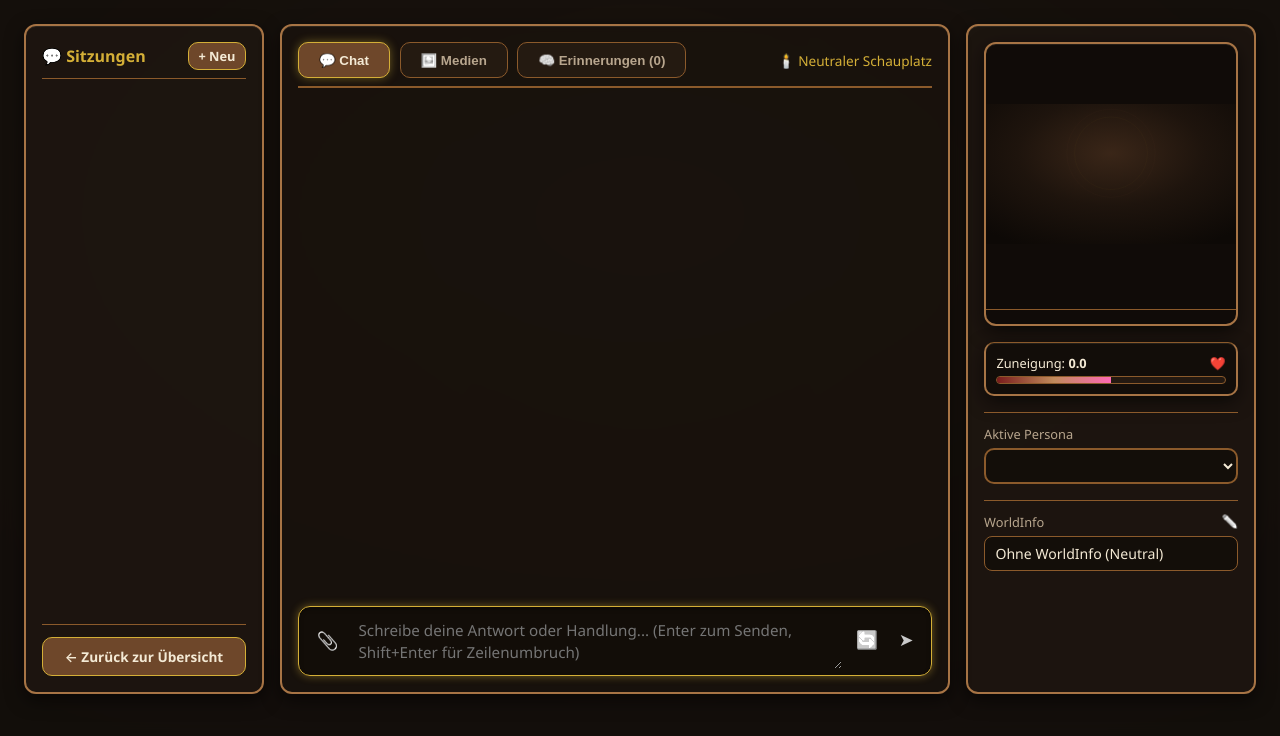
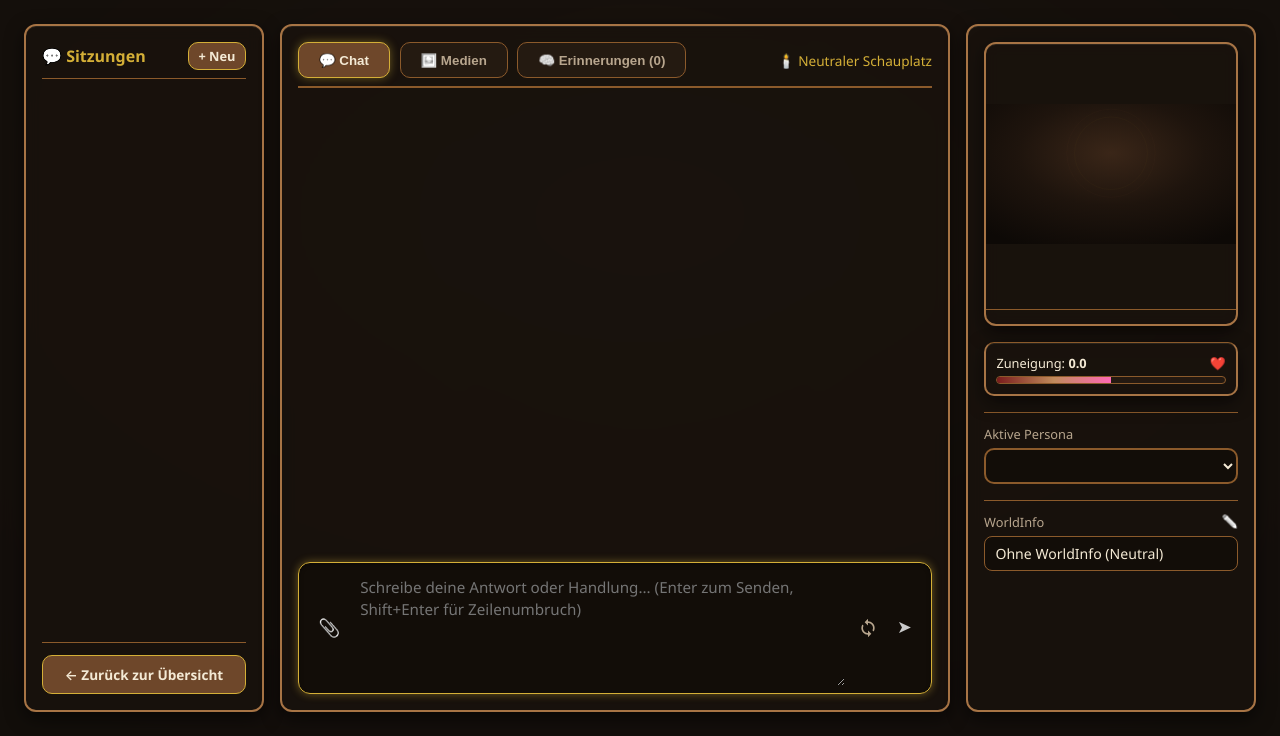
Before and after one commit to Z-Ray-Entertainment/aimo, a Flask app: template flask/templates/chat/session.html in a window 1280 px wide. Shown: the part 64-800 px from the top of the page. Run offline with Flask 3, Linux system fonts and the light colour scheme; the template is opened without the code that fills it, so the values that code supplies are empty.

Commit message:
Error toast if ollama vanihed, layout adjustments

```diff
--- a/flask/static/css/theme.css
+++ b/flask/static/css/theme.css
@@ -267,6 +267,12 @@ button.btn:hover {
   display: flex;
   flex-direction: column;
   flex: 1;
+  min-height: 0;
+  gap: 1.25rem;
+}
+
+#location-switch-container:empty {
+  display: none;
 }
 
 /* Grid & Cards */
@@ -465,7 +471,8 @@ a.add-card-tile:active {
   display: grid;
   grid-template-columns: 240px 1fr 290px;
   gap: 1rem;
-  min-height: calc(100vh - 130px);
+  height: calc(100vh - var(--header-height, 64px) - 3rem);
+  min-height: 600px;
 }
 
 /* Fullpage Location Backdrop (abzüglich Header, füllt die gesamte Bildschirmhöhe, kein Verzerren) */
@@ -494,13 +501,20 @@ a.add-card-tile:active {
   pointer-events: none;
 }
 
+/* Blurred Transparent Glass Panel for Chat Containers */
+.chat-glass-panel,
+.glass-panel {
+  background: rgba(26, 19, 14, 0.76) !important;
+  backdrop-filter: blur(8px);
+  -webkit-backdrop-filter: blur(8px);
+}
+
 .chat-main-stage {
   display: flex;
   flex-direction: column;
   position: relative;
   overflow: hidden;
-  background: rgba(26, 19, 14, 0.76);
-  backdrop-filter: blur(5px);
+  min-height: 0;
 }
 
 .chat-stage-overlay {
@@ -509,16 +523,18 @@ a.add-card-tile:active {
   display: flex;
   flex-direction: column;
   padding: 1rem;
+  min-height: 0;
 }
 
 .chat-messages-list {
   flex: 1;
+  min-height: 0;
   overflow-y: auto;
   display: flex;
   flex-direction: column;
   gap: 0.9rem;
   padding-right: 0.4rem;
-  max-height: 62vh;
+  padding-bottom: 0.5rem;
 }
 
 .chat-bubble-row {
@@ -575,7 +591,7 @@ a.add-card-tile:active {
 
 /* Location Switch Prompt & 60s Red Countdown Bar */
 .location-prompt-banner {
-  margin-top: 0.65rem;
+  margin: 0;
   padding: 0.75rem 1rem;
   border: 2px solid var(--gold-accent);
   border-radius: 10px;
@@ -771,6 +787,15 @@ a.add-card-tile:active {
 .aimo-toast.closing {
   opacity: 0;
   transform: translateY(10px);
+}
+
+.aimo-toast.toast-error {
+  border-color: #E74C3C;
+  box-shadow: 0 10px 28px rgba(0, 0, 0, 0.8), 0 0 14px rgba(231, 76, 60, 0.45);
+}
+
+.aimo-toast.toast-error .aimo-toast-title {
+  color: #E74C3C;
 }
 
 .aimo-toast-avatar {
@@ -1014,11 +1039,11 @@ a.add-card-tile:active {
 
 /* Unified Chat Input Box & Overlay Action Buttons */
 .chat-input-box {
-  margin-top: 0.85rem;
+  margin-top: 0;
   display: flex;
   align-items: center;
   gap: 0.35rem;
-  padding: 0.35rem 0.55rem;
+  padding: 0.45rem 0.65rem;
   background: var(--bg-input);
   border: 1px solid var(--border-wood-dark);
   border-radius: var(--radius-card);
@@ -1066,8 +1091,9 @@ a.add-card-tile:active {
   padding: 0.4rem 0.35rem !important;
   margin: 0 !important;
   resize: vertical !important;
-  min-height: 44px;
-  max-height: 260px;
+  height: 7.25rem;
+  min-height: 7.25rem;
+  max-height: 320px;
   color: var(--text-main);
   font-family: inherit;
   font-size: 0.95rem;
@@ -1125,3 +1151,32 @@ a.add-card-tile:active {
   background: rgba(255, 107, 107, 0.15) !important;
   box-shadow: 0 0 8px rgba(255, 107, 107, 0.4) !important;
 }
+
+/* Re-Generate Button: Pure circular arrows icon without background */
+#chat-regenerate-btn,
+.btn-regenerate-icon {
+  background: transparent !important;
+  border: none !important;
+  box-shadow: none !important;
+  padding: 0.4rem 0.45rem;
+  color: var(--text-muted);
+  cursor: pointer;
+  display: inline-flex;
+  align-items: center;
+  justify-content: center;
+  transition: color 0.15s ease, transform 0.15s ease, filter 0.15s ease;
+}
+
+#chat-regenerate-btn:hover:not(:disabled),
+.btn-regenerate-icon:hover:not(:disabled) {
+  background: transparent !important;
+  box-shadow: none !important;
+  color: var(--gold-accent) !important;
+  filter: drop-shadow(0 0 5px var(--gold-glow));
+  transform: scale(1.08);
+}
+
+#chat-regenerate-btn:active:not(:disabled),
+.btn-regenerate-icon:active:not(:disabled) {
+  transform: scale(0.92);
+}
--- a/flask/static/js/main.js
+++ b/flask/static/js/main.js
@@ -190,6 +190,39 @@ window.showAimoToast = function showAimoToast(notif) {
 
   const previewEl = toast.querySelector(".aimo-toast-preview");
   if (previewEl) previewEl.textContent = preview;
+
+  const removeToast = () => {
+    toast.classList.add("closing");
+    setTimeout(() => toast.remove(), 220);
+  };
+
+  toast.querySelector(".aimo-toast-close")?.addEventListener("click", removeToast);
+  container.appendChild(toast);
+
+  setTimeout(removeToast, 9000);
+};
+
+window.showToastError = function showToastError(message, title) {
+  const container = document.getElementById("aimo-toast-container");
+  if (!container) return;
+
+  const toast = document.createElement("div");
+  toast.className = "aimo-toast toast-error wood-frame";
+
+  toast.innerHTML = `
+    <div style="font-size: 1.4rem; line-height: 1; flex-shrink: 0; padding-top: 0.15rem;" aria-hidden="true">⚠️</div>
+    <div class="aimo-toast-body">
+      <div class="aimo-toast-title"></div>
+      <div class="aimo-toast-preview" style="-webkit-line-clamp: 4;"></div>
+    </div>
+    <button type="button" class="aimo-toast-close" title="Schließen">✕</button>
+  `;
+
+  const titleEl = toast.querySelector(".aimo-toast-title");
+  if (titleEl) titleEl.textContent = title || "Ollama-Verbindungsfehler";
+
+  const previewEl = toast.querySelector(".aimo-toast-preview");
+  if (previewEl) previewEl.textContent = message || "Verbindung zu Ollama unterbrochen.";
 
   const removeToast = () => {
     toast.classList.add("closing");
--- a/flask/templates/chat/session.html
+++ b/flask/templates/chat/session.html
@@ -12,7 +12,7 @@
 {% block content %}
 <div class="chat-layout">
   <!-- Linke Seitenleiste: Multi-Chat-Sessions -->
-  <aside class="wood-frame" style="padding: 1rem; display: flex; flex-direction: column; justify-content: space-between;">
+  <aside class="wood-frame chat-glass-panel" style="padding: 1rem; display: flex; flex-direction: column; justify-content: space-between;">
     <div>
       <div style="display: flex; justify-content: space-between; align-items: center; margin-bottom: 0.85rem; padding-bottom: 0.5rem; border-bottom: 1px solid var(--border-wood-dark);">
         <h3 style="color: var(--gold-accent); font-size: 1rem;"><span class="icon-mono">💬</span> Sitzungen</h3>
@@ -41,7 +41,7 @@
   </aside>
 
   <!-- Mittlere Hauptbühne: 3-Reiter-Navigation (Chat, Medien, Erinnerungen) -->
-  <section id="chat-main-stage" class="wood-frame chat-main-stage">
+  <section id="chat-main-stage" class="wood-frame chat-main-stage chat-glass-panel">
     <div class="chat-stage-overlay" data-tab-group>
       <!-- Top Bar mit 3 Reitern -->
       <div style="display: flex; justify-content: space-between; align-items: center; flex-wrap: wrap; gap: 0.75rem; margin-bottom: 0.75rem; border-bottom: 2px solid var(--border-wood-dark); padding-bottom: 0.5rem;">
@@ -177,14 +177,16 @@
           <!-- Mitte: Textarea ohne eigenen Rahmen & Datei-Indikator -->
           <div class="chat-input-content">
             <div id="upload-file-indicator"></div>
-            <textarea id="chat-message-textarea" name="message" rows="2" placeholder="Schreibe deine Antwort oder Handlung... (Enter zum Senden, Shift+Enter für Zeilenumbruch)"></textarea>
+            <textarea id="chat-message-textarea" name="message" rows="5" placeholder="Schreibe deine Antwort oder Handlung... (Enter zum Senden, Shift+Enter für Zeilenumbruch)"></textarea>
           </div>
 
           <!-- Rechts: Re-Generate, Abort & Senden als Overlay-Buttons -->
           <div class="chat-input-actions-right">
-            <!-- Re-Generate Button links vor dem Senden-Button -->
-            <button type="button" id="chat-regenerate-btn" class="chat-overlay-btn" onclick="window.chatStream.regenerateLastTurn()" title="Antwort neu generieren (Re-Generate) – Ersetzt die letzte KI-Antwort bzw. wiederholt die Generierung">
-              <span class="icon-mono">🔄</span>
+            <!-- Re-Generate Button links vor dem Senden-Button: Nur die Pfeile des 🔄 Emojis ohne Hintergrund -->
+            <button type="button" id="chat-regenerate-btn" class="chat-overlay-btn btn-regenerate-icon" onclick="window.chatStream.regenerateLastTurn()" title="Antwort neu generieren (Re-Generate) – Ersetzt die letzte KI-Antwort bzw. wiederholt die Generierung">
+              <svg xmlns="http://www.w3.org/2000/svg" viewBox="0 0 24 24" width="20" height="20" fill="currentColor" class="icon-regenerate" aria-hidden="true">
+                <path d="M12 4V1L8 5l4 4V6c3.31 0 6 2.69 6 6 0 1.01-.25 1.97-.7 2.8l1.46 1.46C19.54 15.03 20 13.57 20 12c0-4.42-3.58-8-8-8zm0 14c-3.31 0-6-2.69-6-6 0-1.01.25-1.97.7-2.8L5.24 7.74C4.46 8.97 4 10.43 4 12c0 4.42 3.58 8 8 8v3l4-4-4-4v3z"/>
+              </svg>
             </button>
 
             <!-- Abbrechen-Button während aktiver Antwort-Generierung -->
@@ -262,9 +264,9 @@
   </section>
 
   <!-- Rechte Info-Box: Sprite, Beziehungsbalken, WorldInfo, Persona, Events -->
-  <aside class="wood-frame" style="padding: 1rem; display: flex; flex-direction: column; gap: 1rem;">
+  <aside class="wood-frame chat-glass-panel" style="padding: 1rem; display: flex; flex-direction: column; gap: 1rem; overflow-y: auto;">
     <!-- Aktives Charakter-Sprite -->
-    <div class="portrait-frame" style="overflow: hidden; text-align: center; background: rgba(15, 11, 8, 0.9);">
+    <div class="portrait-frame chat-glass-panel" style="overflow: hidden; text-align: center;">
       <img id="active-character-sprite" src="{{ url_for('uploaded_file', filename=active_sprite.file_path) }}" alt="{{ character.name }}" style="width: 100%; height: 260px; object-fit: contain;" onerror="this.src='/static/img/cover.svg'">
       <div style="padding: 0.45rem; border-top: 1px solid var(--border-wood-dark); font-weight: 700; color: var(--gold-accent);">
         {{ character.name }}
@@ -272,7 +274,7 @@
     </div>
 
     <!-- Beziehungsbalken (-100 bis +100) -->
-    <div class="relationship-bar-wrap wood-frame" data-relationship-score="{{ chat_session.relationship_value }}" style="border-radius: 10px; padding: 0.65rem;">
+    <div class="relationship-bar-wrap wood-frame chat-glass-panel" data-relationship-score="{{ chat_session.relationship_value }}" style="border-radius: 10px; padding: 0.65rem;">
       <div class="relationship-header">
         <span>Zuneigung: <strong id="rel-score-label">{{ "%.1f"|format(chat_session.relationship_value) }}</strong></span>
         <span class="heart-icon">❤️</span>
```
Also changed, not shown: core/application/api/chat.py (+24 -6 lines), flask/static/js/stream.js (+58 -16 lines).
